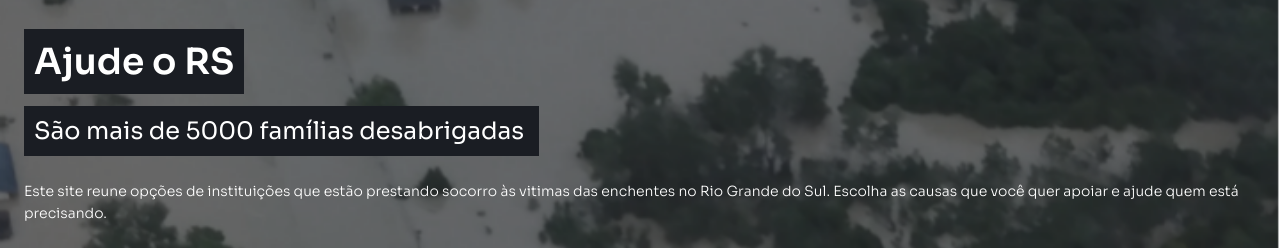
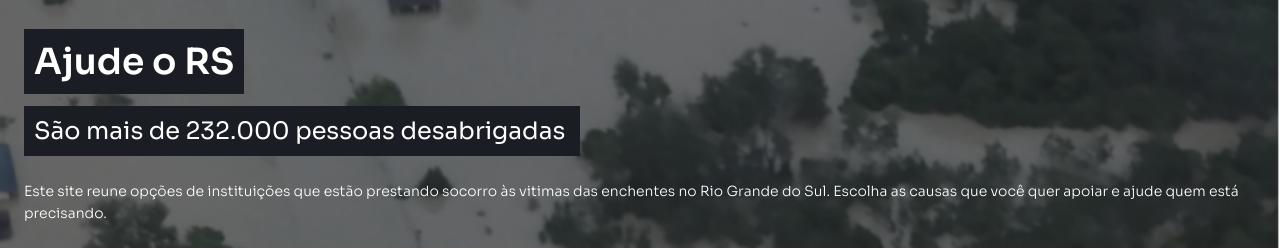
Before and after one commit to GabrielMoraez/ajudeors, a React (Vite) app: page / in a window 1280 px wide. Shown: the top 250 px of the page. Built offline with nearby package versions, Linux system fonts and the light colour scheme.

Commit message:
updates phrases

```diff
--- a/src/App.jsx
+++ b/src/App.jsx
@@ -17,10 +17,9 @@ function App() {
   }, []);
 
   const [phrases, setPhrases] = useState([
-    "São mais de 5000 famílias desabrigadas",
-    "Ajude-nos a reconstruir",
-    "Faça a diferença hoje",
-    // Add more phrases as needed
+    "São mais de 232.000 pessoas desabrigadas",
+    "São mais de 1.4 milhão de pessoas afetas",
+    "425 cidades afetas até agora",
   ]);
   const [currentPhraseIndex, setCurrentPhraseIndex] = useState(0);
   const [currentPhrase, setCurrentPhrase] = useState("");
```
